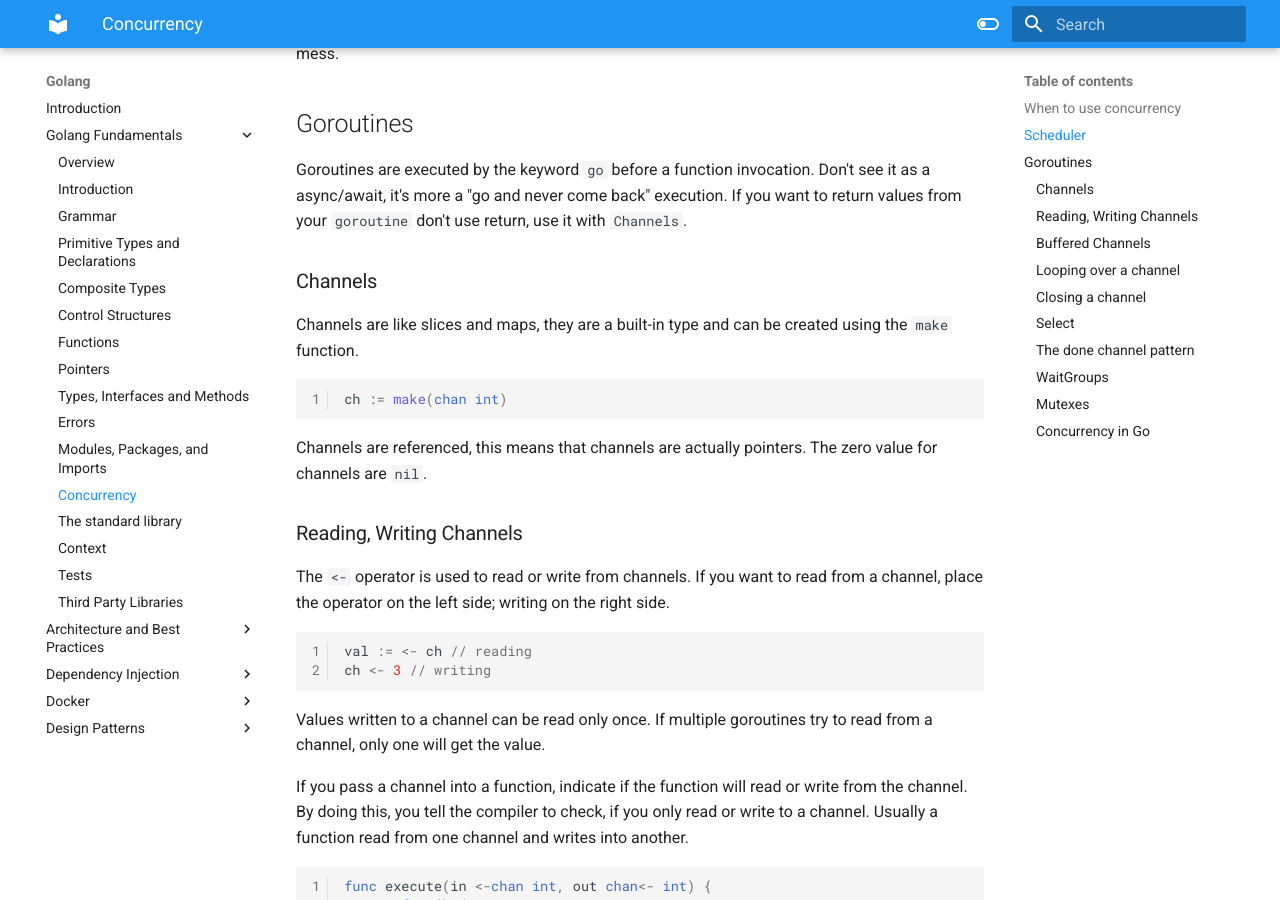
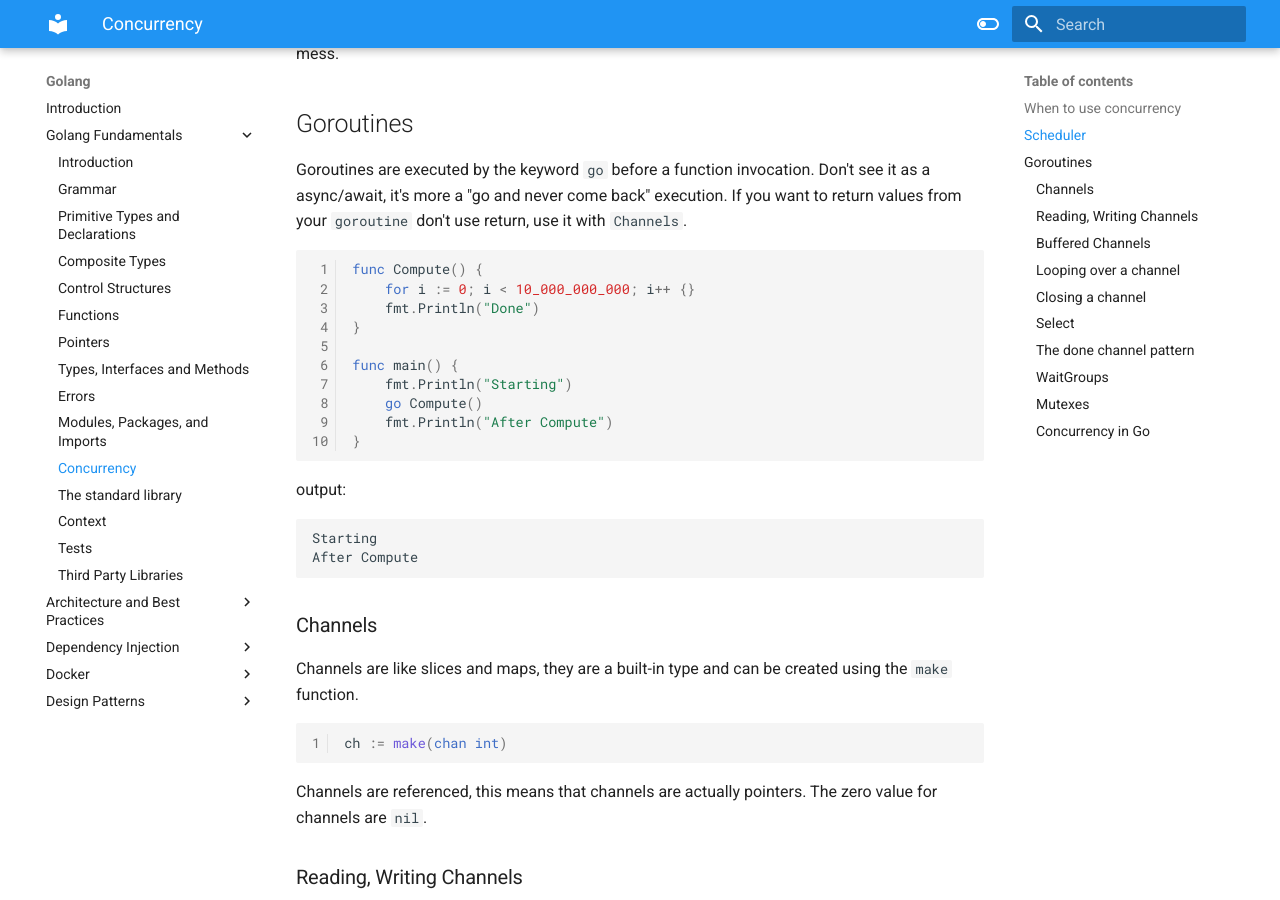
Before and after one commit to bykof/bykof.github.com, an MkDocs documentation site: the page built from docs/golang/golang-fundamentals/concurrency.md, in a window 1280 px wide and 900 px high, scrolled down 1332 px. Built offline with MkDocs 1.6.1 and Material for MkDocs 9.7.7, drawn with Linux system fonts in a browser that asks for light colours.

Commit message:
Add concurrency tasks

````diff
--- a/docs/golang/golang-fundamentals/concurrency.md
+++ b/docs/golang/golang-fundamentals/concurrency.md
@@ -40,6 +40,26 @@ Try so spawn ten thousand system threads, this would result in a mess.
 Goroutines are executed by the keyword `go` before a function invocation.
 Don't see it as a async/await, it's more a "go and never come back" execution.
 If you want to return values from your `goroutine` don't use return, use it with `Channels`.
+
+```go linenums="1"
+func Compute() {
+	for i := 0; i < 10_000_000_000; i++ {}
+	fmt.Println("Done")
+}
+
+func main() {
+	fmt.Println("Starting")
+	go Compute()
+	fmt.Println("After Compute")
+}
+```
+
+output:
+
+```
+Starting
+After Compute
+```
 
 ### Channels
 
--- a/mkdocs.yml
+++ b/mkdocs.yml
@@ -60,7 +60,6 @@ nav:
   - Golang:
       - golang/index.md
       - Golang Fundamentals:
-          - golang/golang-fundamentals/overview.md
           - golang/golang-fundamentals/introduction.md
           - golang/golang-fundamentals/grammar.md
           - golang/golang-fundamentals/primitive_types_and_declarations.md
@@ -99,6 +98,7 @@ nav:
           - exercises/go/starter/control_structures.md
           - exercises/go/starter/functions.md
           - exercises/go/starter/types_interfaces_methods.md
+          - exercises/go/starter/concurrency.md
           - exercises/go/projects/school.md
           - exercises/go/projects/product_service.md
 
````
Also changed, not shown: docs/exercises/go/starter/concurrency.md (added, +112 -0 lines), docs/golang/golang-fundamentals/overview.md (deleted, +0 -14 lines).
